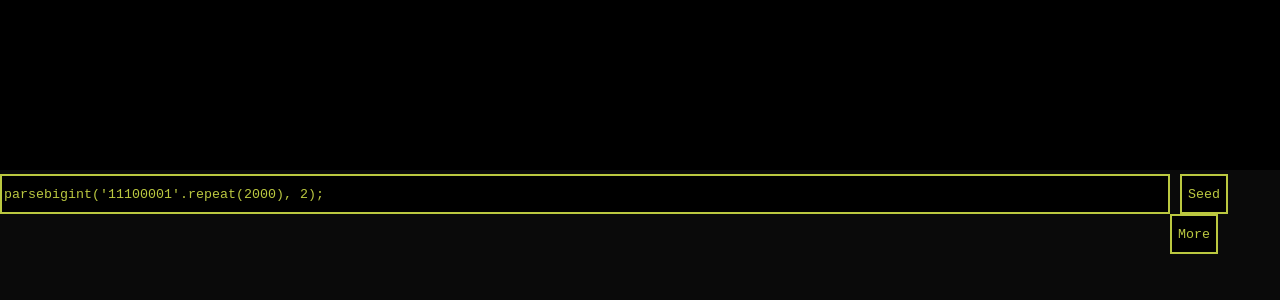
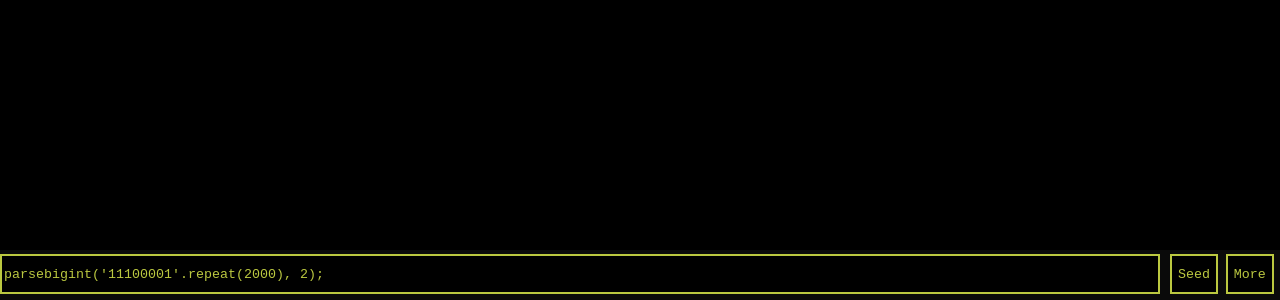
Before and after one commit to goomba2352/collatz_web, a plain HTML site: page web/index.html in a window 1280 px wide. Shown: the part 500-800 px from the top of the page. Drawn offline with Linux system fonts and the light colour scheme.

Commit message:
Best CSS

```diff
--- a/src/app.ts
+++ b/src/app.ts
@@ -187,7 +187,7 @@ class MainCanvas {
     var context: CanvasRenderingContext2D = this.canvas.getContext("2d");
     this.p_height = this.canvas.height;
     this.p_width = this.canvas.width;
-    this.canvas.height = window.innerHeight - 130;
+    this.canvas.height = window.innerHeight - 50;
     this.canvas.width = window.innerWidth;
     if (this.p_width != this.canvas.width || this.p_height != this.canvas.height) {
       this.settings.InvalidateRenderCache();
--- a/web/app_web.js
+++ b/web/app_web.js
@@ -627,7 +627,7 @@ class MainCanvas {
     var context = this.canvas.getContext("2d");
     this.p_height = this.canvas.height;
     this.p_width = this.canvas.width;
-    this.canvas.height = window.innerHeight - 130;
+    this.canvas.height = window.innerHeight - 50;
     this.canvas.width = window.innerWidth;
 
     if (this.p_width != this.canvas.width || this.p_height != this.canvas.height) {
--- a/web/main.css
+++ b/web/main.css
@@ -39,8 +39,8 @@ input, button {
 
 #button_div {
   height: 100%;
-  min-width: 110px;
-  flex-basis: 110px;
+  min-width: 112px;
+  flex-basis: 120px;
 }
 
 
```
